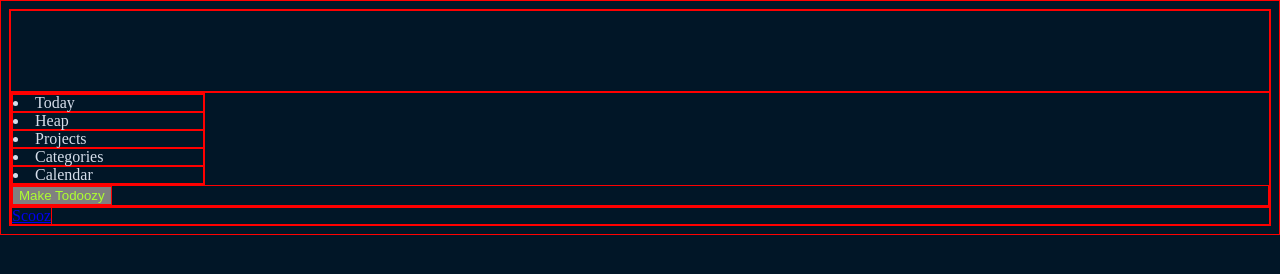
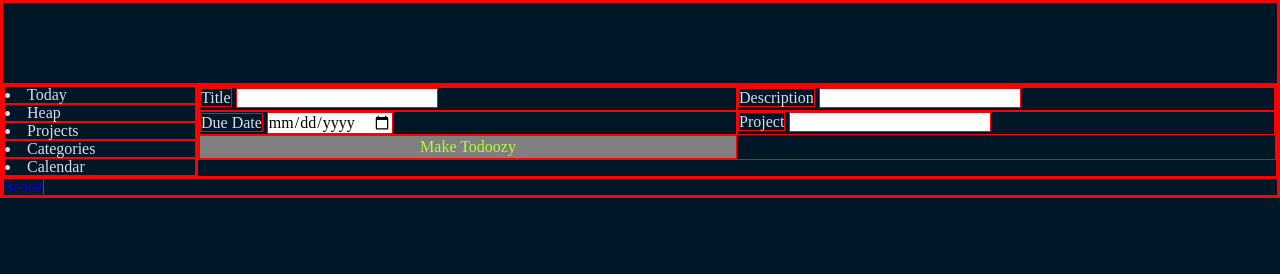
Before and after one commit to ZebraMilk/todoozy, a website built with webpack: page src/template.html in a window 1280 px wide. Built offline with nearby package versions, Linux system fonts and the light colour scheme.

Commit message:
Wrap form fields in form tag
Had it working for a moment. Clicking the button logs the fields as an
object, but then it breaks saying that "addTodo" is not a function.
I export the whole todoLibrary, and that contains the addTodo method...

I will figure this out.

Important to commit more often, especially once I get something working.

```diff
--- a/package.json
+++ b/package.json
@@ -6,7 +6,8 @@
   "scripts": {
     "test": "echo \"Error: no test specified\" && exit 1",
     "build": "webpack",
-    "dev": "webpack serve"
+    "dev": "webpack serve",
+    "watch": "webpack --watch"
   },
   "keywords": [],
   "author": "",
--- a/src/index.js
+++ b/src/index.js
@@ -1,6 +1,7 @@
 import "./style.css";
-import sampleTodoozy from "./make-todo";
-import loadUI from "./ui";
+import { sampleTodoozy } from "./make-todo";
+import { loadUI } from "./ui";
+
 
 loadUI();
 
--- a/src/library.js
+++ b/src/library.js
@@ -1,6 +1,5 @@
+// here will be one massive object or array that contains all the todos
 
-
-// here will be one massive object that contains all the todos
 
 function todoLibrary() {
   let todoList = [];
@@ -8,23 +7,24 @@ function todoLibrary() {
   function addTodo(todo) {
     todoList.push(todo);
     console.log("todo added to library");
-  };
+  }
 
-  function removeTodo() {
+  function removeTodo(id) {
+    todoList.splice(id, 1);
+    console.log("todo removed from library");
+  }
 
-    console.log("todo removed from library");
+  function displayLibrary() {
+    console.table(todoList);
   }
 
   return Object.freeze({
     addTodo,
-    removeTodo
+    removeTodo,
+    displayLibrary,
   });
-
 }
 
-const library = todoLibrary();
-export default library;
+export { todoLibrary };
 
-
-
-console.log("loaded from library");
+console.log("library loaded");
--- a/src/make-todo.js
+++ b/src/make-todo.js
@@ -1,23 +1,27 @@
 import { formatDistanceToNow } from "date-fns";
-import library from "./library.js";
+import { todoLibrary } from "./library";
 
 // logic for making todo Objs here
 
 // try factory function, specifically, to avoid class sugar or inheritance
-function Todo({todo}) {
-  let title = todo.title;
-  let description = todo.description;
-  let project = todo.project;
-
+function Todo(todo) {
+  this.title = todo.title;
+  this.description = todo.description;
+  this.project = todo.project;
+  this.dueDate = todo.dueDate;
+  function howMuchTime() {
+    return formatDistanceToNow(this.dueDate);
+  }
 
   // return the object with methods of manipulating data
   // freeze the returned object
   return {
-
-  }
+    todo,
+  };
 }
 // sample todo object for development
 const sampleTodoozy = {
+  id: Date.now(),
   title: "Make the bed",
   description: "long, lovely description of the item. Maybe a poem.",
   project: "associated project",
@@ -29,9 +33,7 @@ const sampleTodoozy = {
   notes: "Here goes a bunch of string. maybe in markdown eventually.",
   checklist: {},
   tags: { tag1: "Sample", tag2: "tags", tag3: "for-review" },
-  id: "unique hash ID",
 };
 
-library.addTodo(sampleTodoozy);
 
-export default sampleTodoozy;
+export { sampleTodoozy, Todo };
--- a/src/style.css
+++ b/src/style.css
@@ -27,6 +27,10 @@ time, mark, audio, video {
 
 * {
   border: 1px solid red;
+  margin: 0;
+  padding: 0;
+  font-size: 100%;
+  font: inherit;
 }
 
 /* HTML5 display-role reset for older browsers */
@@ -57,6 +61,7 @@ table {
 body {
   background-color:#011627;
   color:#d6deeb;
+  height: 100%;
 }
 
 header main nav footer {
@@ -77,12 +82,25 @@ header {
   height: 5rem;
 }
 
+footer {
+  position: sticky;
+  align-self: flex-end;
+}
+
 button {
   background-color: gray;
   color: greenyellow;
 }
 
-#app-content {
+.app-content {
   display: grid;
-  grid:
+  grid-template-columns: min-content 1fr;
+
 }
+
+
+.add-todo-fields {
+  display: grid;
+  grid-template-columns: 1fr 1fr;
+  grid-template-rows: 1fr 1fr 1fr;
+}
--- a/src/template.html
+++ b/src/template.html
@@ -10,7 +10,7 @@
     <header>
       <!-- logo and such -->
     </header>
-    <main id="app-content">
+    <main class="app-content">
       <nav class="left-nav">
         <!-- navigation menu for todo items -->
         <li>Today</li>
@@ -21,6 +21,45 @@
       </nav>
       <div class="todoozy-display">
         <!-- display the todo items as they are clicked -->
+        <form class="add-todo-fields">
+          <div class="todo-input">
+            <label for="title" class="field-label">Title</label>
+            <input
+              type="text"
+              class="field-input"
+              id="title"
+              name="todoozy"
+              required
+            />
+          </div>
+          <div class="todo-input">
+            <label for="description" class="field-label">Description</label>
+            <input
+              type="text"
+              class="field-input"
+              id="description"
+              name="todoozy"
+            />
+          </div>
+          <div class="todo-input">
+            <label for="due-date" class="field-label">Due Date</label>
+            <input
+              type="date"
+              class="field-input"
+              id="due-date"
+              name="todoozy"
+            />
+          </div>
+          <div class="todo-input">
+            <label for="project" class="field-label">Project</label>
+            <input
+              type="text"
+              class="field-input"
+              id="project"
+              name="todoozy"
+            />
+          </div>
+        </form>
       </div>
     </main>
     <footer>
--- a/src/ui.js
+++ b/src/ui.js
@@ -1,16 +1,52 @@
 // do DOM stuff here
 // imports?
+import { todoLibrary } from "./library.js";
+// grab the form fields
+const todoForm = document.querySelector(".add-todo-fields");
+
+const todoTitle = document.getElementById("title");
+const todoDescription = document.getElementById("description");
+const todoDueDate = document.getElementById("due-date");
+const todoProject = document.getElementById("project");
+// function to store fields into a new todo object
+function captureFields(e) {
+  e.preventDefault();
+  const newTodo = {
+    id: Date.now(),
+    title: todoTitle.value,
+    description: todoDescription.value,
+    dueDate: new Date(todoDueDate.value.split("-").join(", ")),
+    project: todoProject.value,
+  };
+  console.table(newTodo);
+  todoForm.reset();
+  return newTodo;
+}
+// function to add todo to library
+function addToLibrary(newTodoozy) {
+  todoLibrary.addTodo(newTodoozy);
+  todoLibrary.displayLibrary();
+}
 
 // button to add a todo
-export default function loadUI() {
-  const todoDisplay = document.querySelector(".todoozy-display");
+function loadUI() {
+  const todoInput = document.querySelector(".add-todo-fields");
+  // const todoDisplay = document.querySelector(".todoozy-display");
   const addBtn = document.createElement("button");
+
+  addBtn.addEventListener("click", (e) => {
+    const todoozy = captureFields(e);
+    addToLibrary(todoozy);
+  });
 
   addBtn.classList.add("make-todo-button");
   addBtn.innerText = "Make Todoozy";
-  todoDisplay.appendChild(addBtn);
+  todoInput.appendChild(addBtn);
 
   console.log("UI Changed");
 }
 
-//
+
+// update the display with our todos
+
+export { loadUI };
--- a/webpack.config.js
+++ b/webpack.config.js
@@ -3,6 +3,12 @@ const htmlWebpackPlugin = require("html-webpack-plugin");
 
 module.exports = {
   mode: "development",
+
+  watchOptions: {
+    ignored: '/node_modules/',
+    aggregateTimeout: 1000,
+    poll: 1000,
+  },
 
   entry: {
     main: path.resolve(__dirname, "src/index.js"),
```
Also changed, not shown: dist/index.html, dist/main.bundle.js, src/nav.js (added).
